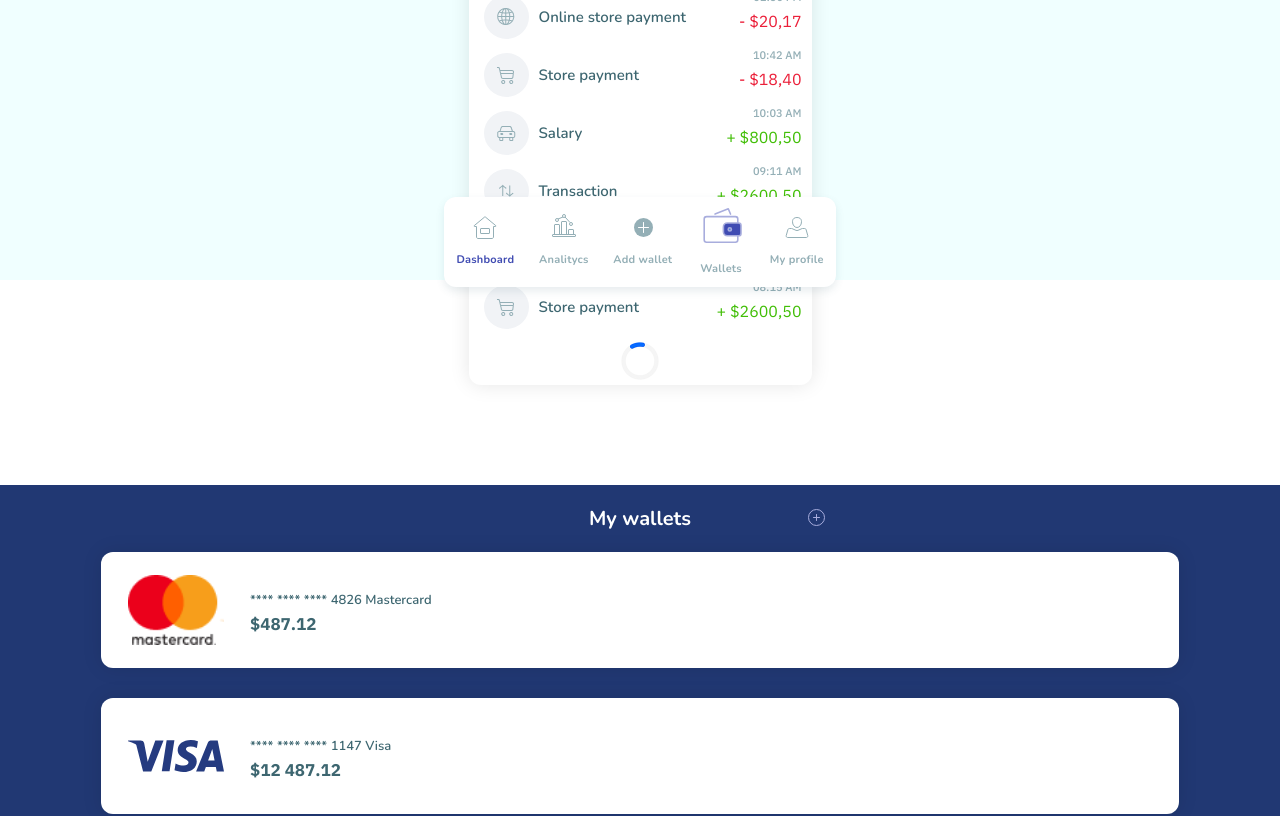
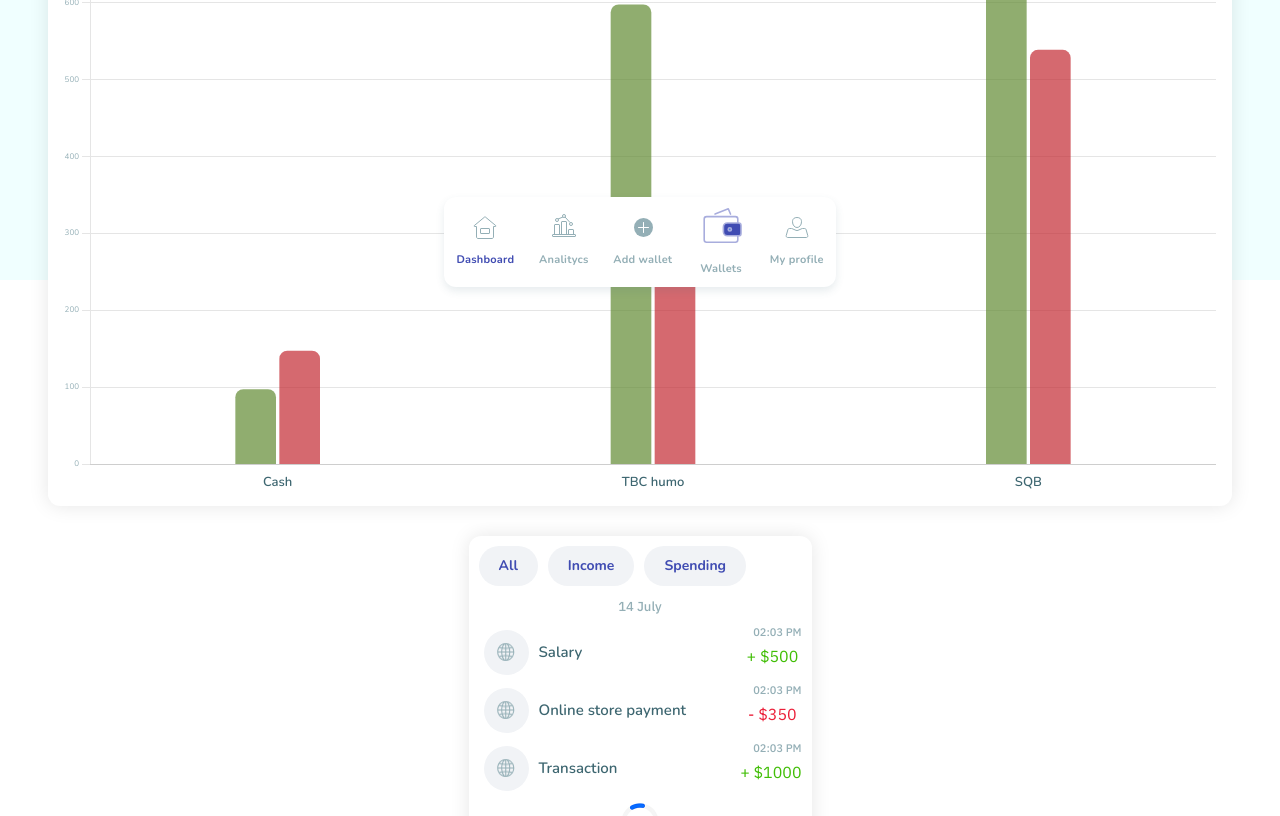
Before and after one commit to jakhongir-av/E-wallet, a React (Create React App) app: page / in a window 1280 px wide. Shown: the part 520-1336 px from the top of the page. Built offline with nearby package versions, Linux system fonts and the light colour scheme.

Commit message:
some changes

```diff
--- a/src/App.js
+++ b/src/App.js
@@ -1,10 +1,13 @@
+import { Route, Routes } from "react-router-dom";
 import "./App.css";
-import Main from "./pages/Main/Main"
+import Main from "./pages/Main/Main";
 
 function App() {
   return (
     <div className="App">
-      <Main />
+      <Routes>
+        <Route path="/" element={<Main />} />
+      </Routes>
     </div>
   );
 }
--- a/src/components/History/History.js
+++ b/src/components/History/History.js
@@ -1,101 +1,63 @@
-import React from 'react'
-import "../History/History.css"
+import React, { useContext, useEffect, useState } from "react";
+import "../History/History.css";
 import tel from "../../assets/Icons/phone.png";
 import global from "../../assets/Icons/global.png";
 import car from "../../assets/Icons/car.png";
 import strelka from "../../assets/Icons/transaction.png";
 import korzinka from "../../assets/Icons/korzinka.png";
 import loop from "../../assets/Icons/loop.png";
+import HistoryContext from "../../context/HistoryContext";
 
 function History() {
+  const [filter, setFilter] = useState("All");
+  let history = useContext(HistoryContext);
+
   return (
     <div className="history">
       <div className="history_include">
-          <button className="history_heading">All</button>
-          <button className="history_heading">Income</button>
-          <button className="history_heading">Spending </button>
+        <button className="history_heading" onClick={() => setFilter("All")}>
+          All
+        </button>
+        <button className="history_heading" onClick={() => setFilter("Income")}>
+          Income
+        </button>
+        <button
+          className="history_heading"
+          onClick={() => setFilter("Spending")}
+        >
+          Spending
+        </button>
       </div>
+      {history.map((day) => (
+        <div key={day.id}>
           <div className="history_date">
-          <p className="history_description">14 July</p>
-          <h4 className="main_heading">+ $125,17</h4>
+            <p className="history_description">{day.day + " " + day.month}</p>
           </div>
           <div className="history_monitoring">
-          <div className="hisrory_main">
+            {day.tracks.map((track) => (
+              <div className="hisrory_main" key={track.id}>
                 <div className="history_icon">
-              <img className="history_img" src={tel} alt="Img..."></img>
-              <p className="salary_description salary">Salary</p>
+                  <img className="history_img" src={global} alt="Img..."></img>
+                  <p className="salary_description salary">{track.info}</p>
                 </div>
                 <div className="monitoring_date">
-              <span className="history_clock">02:03 PM</span>
-              <p className="history_money">+ $600,50</p>
+                  <span className="history_clock">{track.time}</span>
+                  <p
+                    className={`history_money ${
+                      track.type !== "income" && "money"
+                    }`}
+                  >{`${track.type === "income" ? "+" : "-"} $${track.qty}`}</p>
                 </div>
               </div>
-          <div className="hisrory_main">
-            <div className="history_icon">
-              <img src={global} alt="Img..."></img>
-              <p className="salary_description">Online store payment</p>
-            </div>
-            <div className="monitoring_date">
-              <span className="history_clock">01:50 PM</span>
-              <p className="history_money money">- $20,17</p>
+            ))}
           </div>
         </div>
-          <div className="hisrory_main">
-            <div className="history_icon">
-              <img src={korzinka} alt="Img..."></img>
-              <p className="salary_description">Store payment</p>
-            </div>
-            <div className="monitoring_date">
-              <span className="history_clock">10:42 AM</span>
-              <p className="history_money money">- $18,40</p>
-            </div>
-          </div>
-          <div className="hisrory_main">
-            <div className="history_icon">
-              <img src={car} alt="Img..."></img>
-              <p className="salary_description">Salary</p>
-            </div>
-            <div className="monitoring_date">
-              <span className="history_clock">10:03 AM</span>
-              <p className="history_money">+ $800,50</p>
-            </div>
-          </div>
-          <div className="hisrory_main">
-            <div className="history_icon">
-              <img src={strelka} alt="Img..."></img>
-              <p className="salary_description">Transaction</p>
-            </div>
-            <div className="monitoring_date">
-              <span className="history_clock">09:11 AM</span>
-              <p className="history_money">+ $2600,50</p>
-            </div>
-          </div>
-          <div className="hisrory_main">
-            <div className="history_icon">
-              <img src={car} alt="Img..."></img>
-              <p className="salary_description">Gasoline</p>
-            </div>
-            <div className="monitoring_date">
-              <span className="history_clock">08:33 AM</span>
-              <p className="history_money money">- $29,15</p>
-            </div>
-          </div>
-          <div className="hisrory_main">
-            <div className="history_icon">
-              <img src={korzinka} alt="Img..."></img>
-              <p className="salary_description">Store payment</p>
-            </div>
-            <div className="monitoring_date">
-              <span className="history_clock">08:15 AM</span>
-              <p className="history_money">+ $2600,50</p>
-            </div>
-          </div>
-        </div>
+      ))}
       <div className="loop">
         <img src={loop} alt="Img..."></img>
       </div>
     </div>
-  )
+  );
 }
 
-export default History
+export default History;
--- /dev/null
+++ b/src/context/HistoryContext.js
@@ -0,0 +1,48 @@
+import { createContext, useState } from "react";
+
+const HistoryContext = createContext();
+
+const HistoryContextProvider = ({ children }) => {
+  const [history, setHistory] = useState([
+    {
+      id: 1,
+      month: "July",
+      day: 14,
+      tracks: [
+        {
+          id: 1,
+          type: "income", // outcome
+          qty: 500,
+          icon: "tel",
+          info: "Salary",
+          time: "02:03 PM",
+        },
+        {
+          id: 2,
+          type: "outcome", // outcome
+          qty: 350,
+          icon: "global",
+          info: "Online store payment",
+          time: "02:03 PM",
+        },
+        {
+          id: 3,
+          type: "income", // outcome
+          qty: 1000,
+          icon: "strelka",
+          info: "Transaction",
+          time: "02:03 PM",
+        },
+      ],
+    },
+  ]);
+
+  return (
+    <HistoryContext.Provider value={history}>
+      {children}
+    </HistoryContext.Provider>
+  );
+};
+
+export default HistoryContext;
+export { HistoryContextProvider };
--- a/src/index.js
+++ b/src/index.js
@@ -3,6 +3,7 @@ import ReactDOM from "react-dom/client";
 import "./index.css";
 import App from "./App";
 import { MainContextProvider } from "./context/mainContext";
+import { HistoryContextProvider } from "./context/HistoryContext";
 import { BrowserRouter } from "react-router-dom";
 
 const root = ReactDOM.createRoot(document.getElementById("root"));
@@ -10,7 +11,9 @@ root.render(
   <React.StrictMode>
     <BrowserRouter>
       <MainContextProvider>
-        <App />
+        <HistoryContextProvider>
+          <App />
+        </HistoryContextProvider>
       </MainContextProvider>
     </BrowserRouter>
   </React.StrictMode>
--- a/src/pages/main/Main.js
+++ b/src/pages/main/Main.js
@@ -3,18 +3,14 @@ import React from "react";
 import LandingPageHeader from "../../components/LandingPageHeader/LandingPageHeader";
 import Statistics from "../../components/Statistics/Statistics";
 import History from "../../components/History/History";
-import Cards from "../Cards/Card"
-
+import Cards from "../Cards/Card";
+import DoughNut from "../../charts/DoughNut";
 
 function Main() {
   return (
     <div className="back__of_main">
-      {/* <SignIn />
-      <Monitoring />
-      <Modify />
-      <Card />
-      <AddWallet /> */}
       <LandingPageHeader />
+      <Statistics />
       <History />
       <Cards />
     </div>
```
Lines whose indentation alone changed are shown as unchanged.
